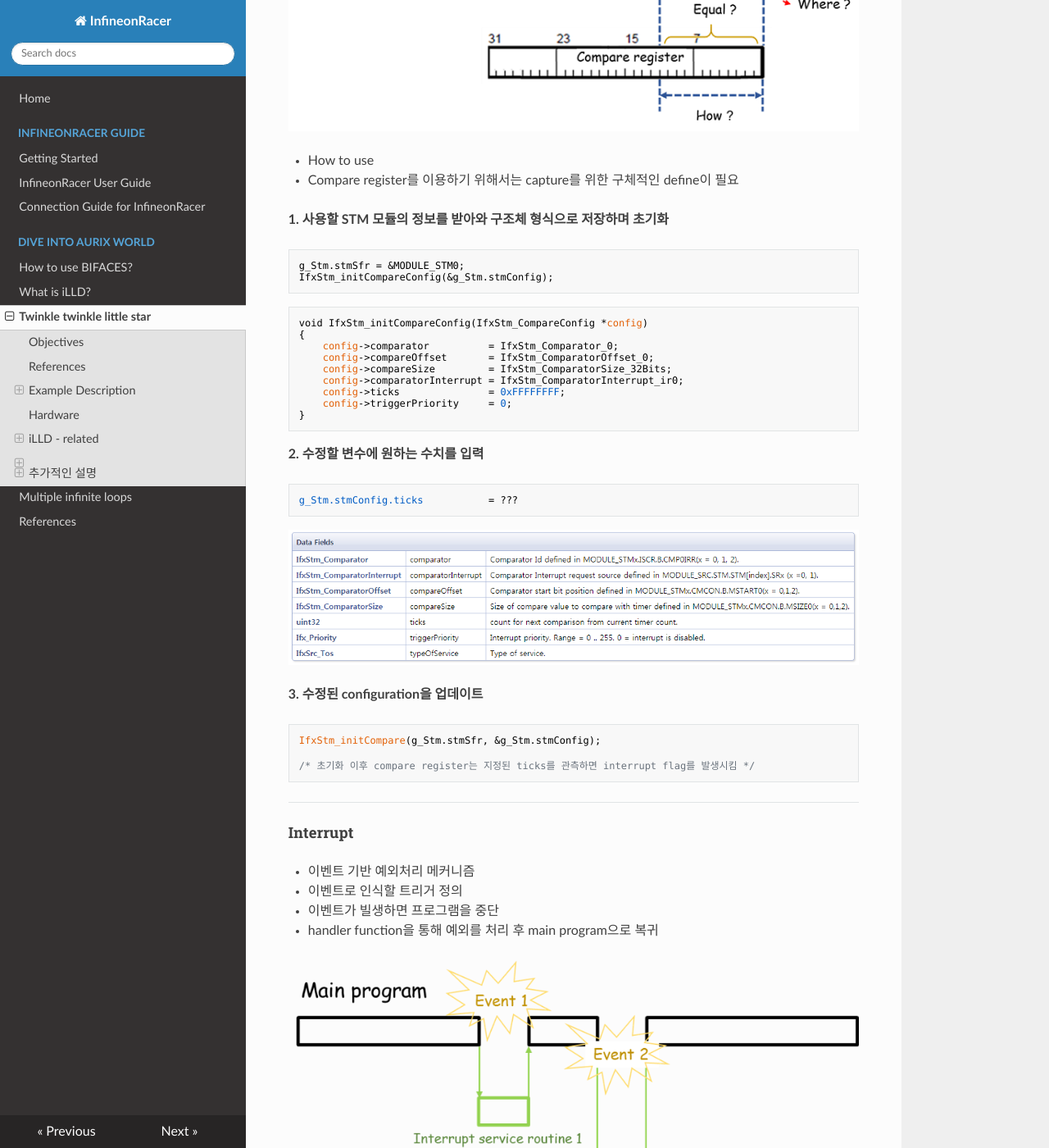
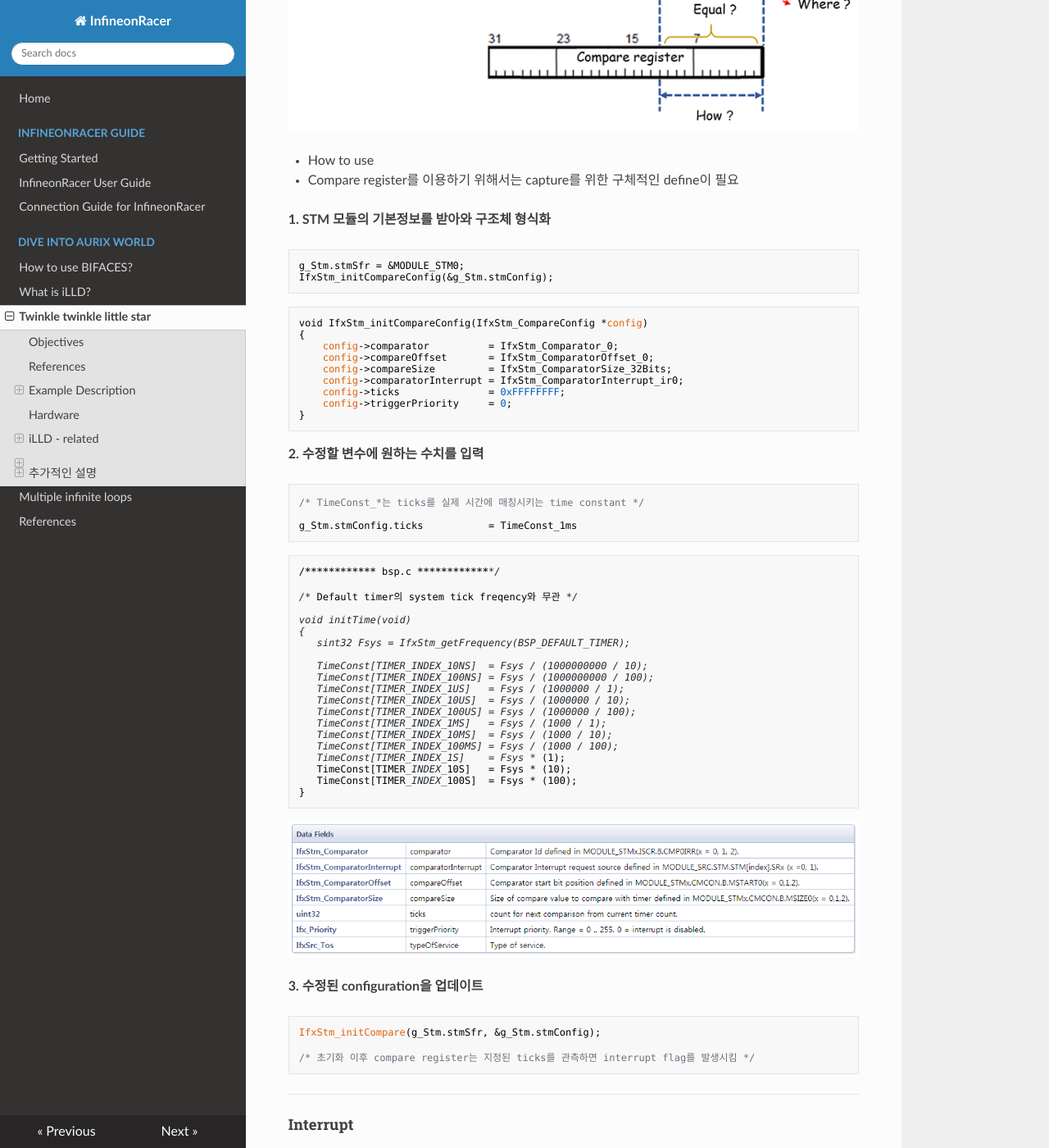
Before and after one commit to realsosy/InfineonRacer, an MkDocs documentation site: the page built from docs/TwinkleTwinkleLittleStar.md, in a window 1280 px wide and 1400 px high, scrolled down 3180 px. Shown: the whole window at 82% size. Built offline with MkDocs 1.6.1, drawn with Linux system fonts in a browser that asks for light colours; nearby versions of some CDN libraries; old or Windows-style settings are respelled for this version of MkDocs; some of the changed text lies outside the part shown.

Commit message:
no message

```diff
--- a/docs/TwinkleTwinkleLittleStar.md
+++ b/docs/TwinkleTwinkleLittleStar.md
@@ -100,7 +100,7 @@ g_AppCpu0.info.stmFreq = IfxStm_getFrequency(&MODULE_STM0);
 
   - Compare register를 이용하기 위해서는 capture를 위한 구체적인 define이 필요
 
-**1. 사용할 STM 모듈의 정보를 받아와 구조체 형식으로 저장하며 초기화**
+**1. STM 모듈의 기본정보를 받아와 구조체 형식화**
 ~~~
 g_Stm.stmSfr = &MODULE_STM0;
 IfxStm_initCompareConfig(&g_Stm.stmConfig);
@@ -118,7 +118,31 @@ void IfxStm_initCompareConfig(IfxStm_CompareConfig *config)
 ~~~
 **2. 수정할 변수에 원하는 수치를 입력**
 ~~~
-g_Stm.stmConfig.ticks           = ???
+/* TimeConst_*는 ticks를 실제 시간에 매칭시키는 time constant */
+
+g_Stm.stmConfig.ticks           = TimeConst_1ms
+~~~
+~~~
+/************ bsp.c *************/
+
+/* Default timer의 system tick freqency와 무관 */
+
+void initTime(void)
+{
+   sint32 Fsys = IfxStm_getFrequency(BSP_DEFAULT_TIMER);
+
+   TimeConst[TIMER_INDEX_10NS]  = Fsys / (1000000000 / 10);
+   TimeConst[TIMER_INDEX_100NS] = Fsys / (1000000000 / 100);
+   TimeConst[TIMER_INDEX_1US]   = Fsys / (1000000 / 1);
+   TimeConst[TIMER_INDEX_10US]  = Fsys / (1000000 / 10);
+   TimeConst[TIMER_INDEX_100US] = Fsys / (1000000 / 100);
+   TimeConst[TIMER_INDEX_1MS]   = Fsys / (1000 / 1);
+   TimeConst[TIMER_INDEX_10MS]  = Fsys / (1000 / 10);
+   TimeConst[TIMER_INDEX_100MS] = Fsys / (1000 / 100);
+   TimeConst[TIMER_INDEX_1S]    = Fsys * (1);
+   TimeConst[TIMER_INDEX_10S]   = Fsys * (10);
+   TimeConst[TIMER_INDEX_100S]  = Fsys * (100);
+}
 ~~~
 
   ![Parameters](images/TwinkleTwinkleLittleStar_05Parameters.png.PNG)
@@ -163,6 +187,7 @@ void STM_Int0Handler(void)
 
 
   /* 인터럽트 마다 counter를 누적하며 특정 주기에 원하는 기능(BlinkLed)을 작동 */
+
     g_Stm.counter++;
 
     if(g_Stm.counter == 1000){
```
Also changed, not shown: other parts of docs/TwinkleTwinkleLittleStar.md (+1 -1 lines).
